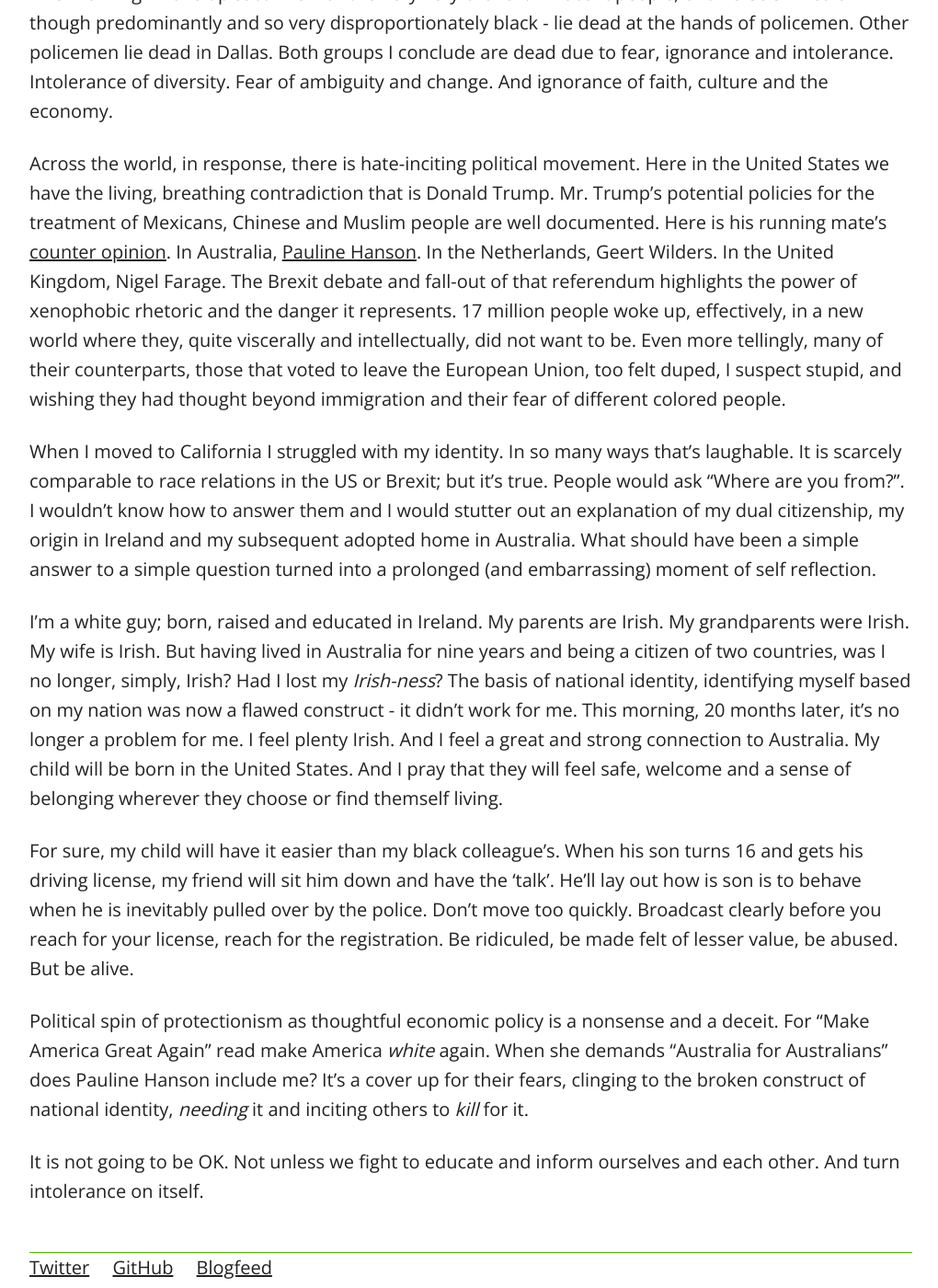
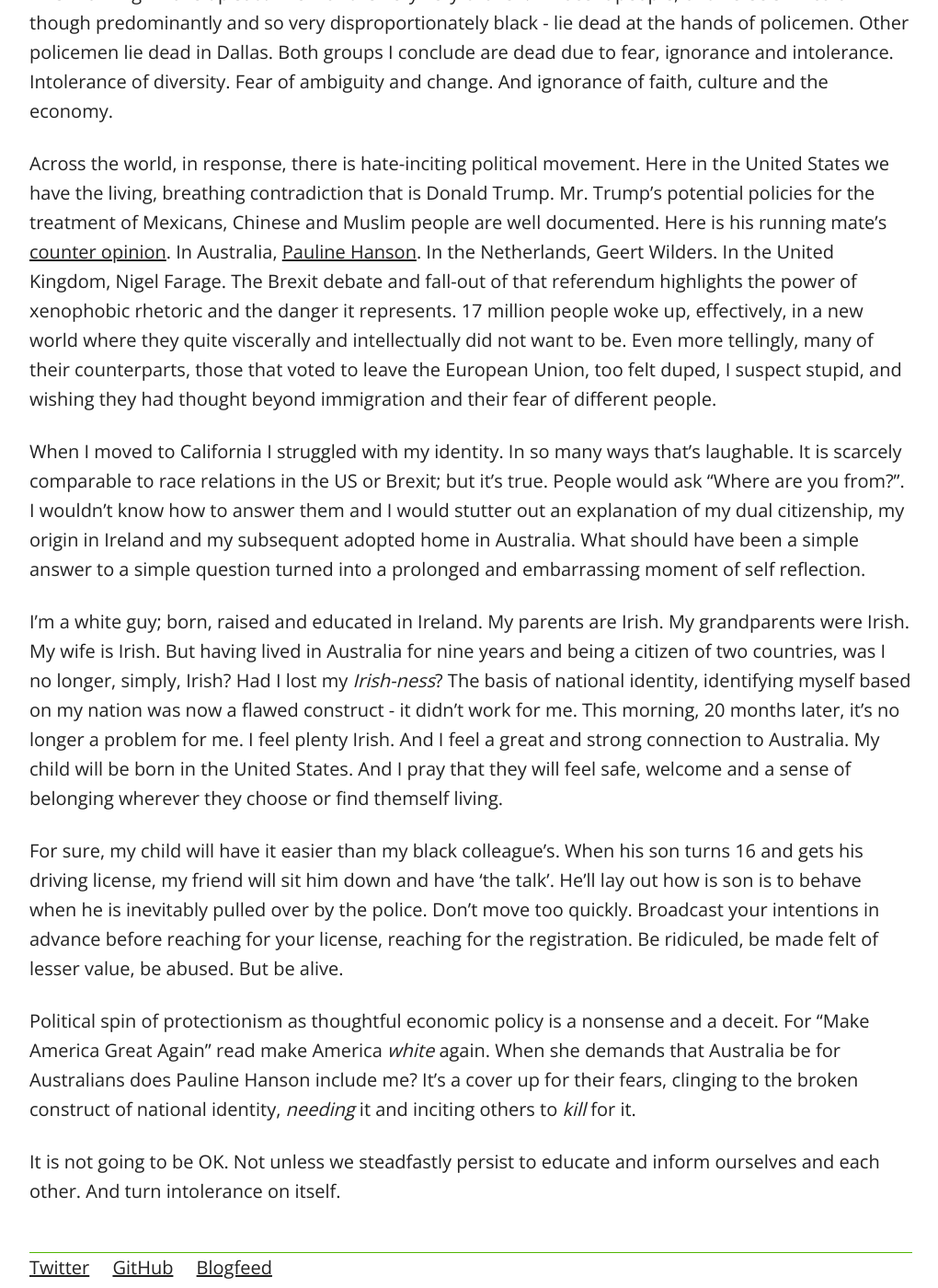
Before and after one commit to danoscarmike/danoscarmike.github.io, a Jekyll site: the page built from _posts/2016-07-16-Identity.md, in a window 1280 px wide and 1400 px high, scrolled down 516 px. Shown: the whole window at 92% size, without its empty margins (128-1148 px from the left). Built offline with Jekyll 4.4.1, drawn with Linux system fonts in a browser that asks for light colours.

Commit message:
minor edits

```diff
--- a/_posts/2016-07-16-Identity.md
+++ b/_posts/2016-07-16-Identity.md
@@ -7,14 +7,14 @@
 ---
 This morning I woke up sad.  The world is very very broken.  Innocent people, of diverse skin color - though predominantly and so very disproportionately black - lie dead at the hands of policemen.  Other policemen lie dead in Dallas.  Both groups I conclude are dead due to fear, ignorance and intolerance.  Intolerance of diversity.  Fear of ambiguity and change.  And ignorance of faith, culture and the economy.
 
-Across the world, in response, there is hate-inciting political movement.  Here in the United States we have the living, breathing contradiction that is Donald Trump.  Mr. Trump's potential policies for the treatment of Mexicans, Chinese and Muslim people are well documented.  Here is his running mate's [counter opinion](https://twitter.com/GovPenceIN/status/674249808610066433).  In Australia, [Pauline Hanson](http://www.aljazeera.com/indepth/features/2016/07/australia-pauline-hanson-wins-anti-islam-ticket-160710095439162.html).  In the Netherlands, Geert Wilders.  In the United Kingdom, Nigel Farage.  The Brexit debate and fall-out of that referendum highlights the power of xenophobic rhetoric and the danger it represents.  17 million people woke up, effectively, in a new world where they, quite viscerally and intellectually, did not want to be.  Even more tellingly, many of their counterparts, those that voted to leave the European Union, too felt duped, I suspect stupid, and wishing they had thought beyond immigration and their fear of different colored people.
+Across the world, in response, there is hate-inciting political movement.  Here in the United States we have the living, breathing contradiction that is Donald Trump.  Mr. Trump's potential policies for the treatment of Mexicans, Chinese and Muslim people are well documented.  Here is his running mate's [counter opinion](https://twitter.com/GovPenceIN/status/674249808610066433).  In Australia, [Pauline Hanson](http://www.aljazeera.com/indepth/features/2016/07/australia-pauline-hanson-wins-anti-islam-ticket-160710095439162.html).  In the Netherlands, Geert Wilders.  In the United Kingdom, Nigel Farage.  The Brexit debate and fall-out of that referendum highlights the power of xenophobic rhetoric and the danger it represents.  17 million people woke up, effectively, in a new world where they quite viscerally and intellectually did not want to be.  Even more tellingly, many of their counterparts, those that voted to leave the European Union, too felt duped, I suspect stupid, and wishing they had thought beyond immigration and their fear of different people.
 
-When I moved to California I struggled with my identity. In so many ways that's laughable. It is scarcely comparable to race relations in the US or Brexit; but it's true. People would ask "Where are you from?". I wouldn't know how to answer them and I would stutter out an explanation of my dual citizenship, my origin in Ireland and my subsequent adopted home in Australia. What should have been a simple answer to a simple question turned into a prolonged (and embarrassing) moment of self reflection.
+When I moved to California I struggled with my identity. In so many ways that's laughable. It is scarcely comparable to race relations in the US or Brexit; but it's true. People would ask "Where are you from?". I wouldn't know how to answer them and I would stutter out an explanation of my dual citizenship, my origin in Ireland and my subsequent adopted home in Australia. What should have been a simple answer to a simple question turned into a prolonged and embarrassing moment of self reflection.
 
 I'm a white guy; born, raised and educated in Ireland. My parents are Irish. My grandparents were Irish. My wife is Irish. But having lived in Australia for nine years and being a citizen of two countries, was I no longer, simply, Irish? Had I lost my *Irish-ness*? The basis of national identity, identifying myself based on my nation was now a flawed construct - it didn't work for me.  This morning, 20 months later, it's no longer a problem for me.  I feel plenty Irish.  And I feel a great and strong connection to Australia.  My child will be born in the United States.  And I pray that they will feel safe, welcome and a sense of belonging wherever they choose or find themself living.
 
-For sure, my child will have it easier than my black colleague's.  When his son turns 16 and gets his driving license, my friend will sit him down and have the 'talk'.  He'll lay out how is son is to behave when he is inevitably pulled over by the police.  Don't move too quickly.  Broadcast clearly before you reach for your license, reach for the registration.  Be ridiculed, be made felt of lesser value, be abused.  But be alive.
+For sure, my child will have it easier than my black colleague's.  When his son turns 16 and gets his driving license, my friend will sit him down and have 'the talk'.  He'll lay out how is son is to behave when he is inevitably pulled over by the police.  Don't move too quickly.  Broadcast your intentions in advance before reaching for your license, reaching for the registration.  Be ridiculed, be made felt of lesser value, be abused.  But be alive.
 
-Political spin of protectionism as thoughtful economic policy is a nonsense and a deceit.  For "Make America Great Again" read make America *white* again.  When she demands "Australia for Australians" does Pauline Hanson include me?  It's a cover up for their fears, clinging to the broken construct of national identity, *needing* it and inciting others to *kill* for it.
+Political spin of protectionism as thoughtful economic policy is a nonsense and a deceit.  For "Make America Great Again" read make America *white* again.  When she demands that Australia be for Australians does Pauline Hanson include me?  It's a cover up for their fears, clinging to the broken construct of national identity, *needing* it and inciting others to *kill* for it.
 
-It is not going to be OK.  Not unless we fight to educate and inform ourselves and each other.  And turn intolerance on itself.
+It is not going to be OK.  Not unless we steadfastly persist to educate and inform ourselves and each other.  And turn intolerance on itself.
```
